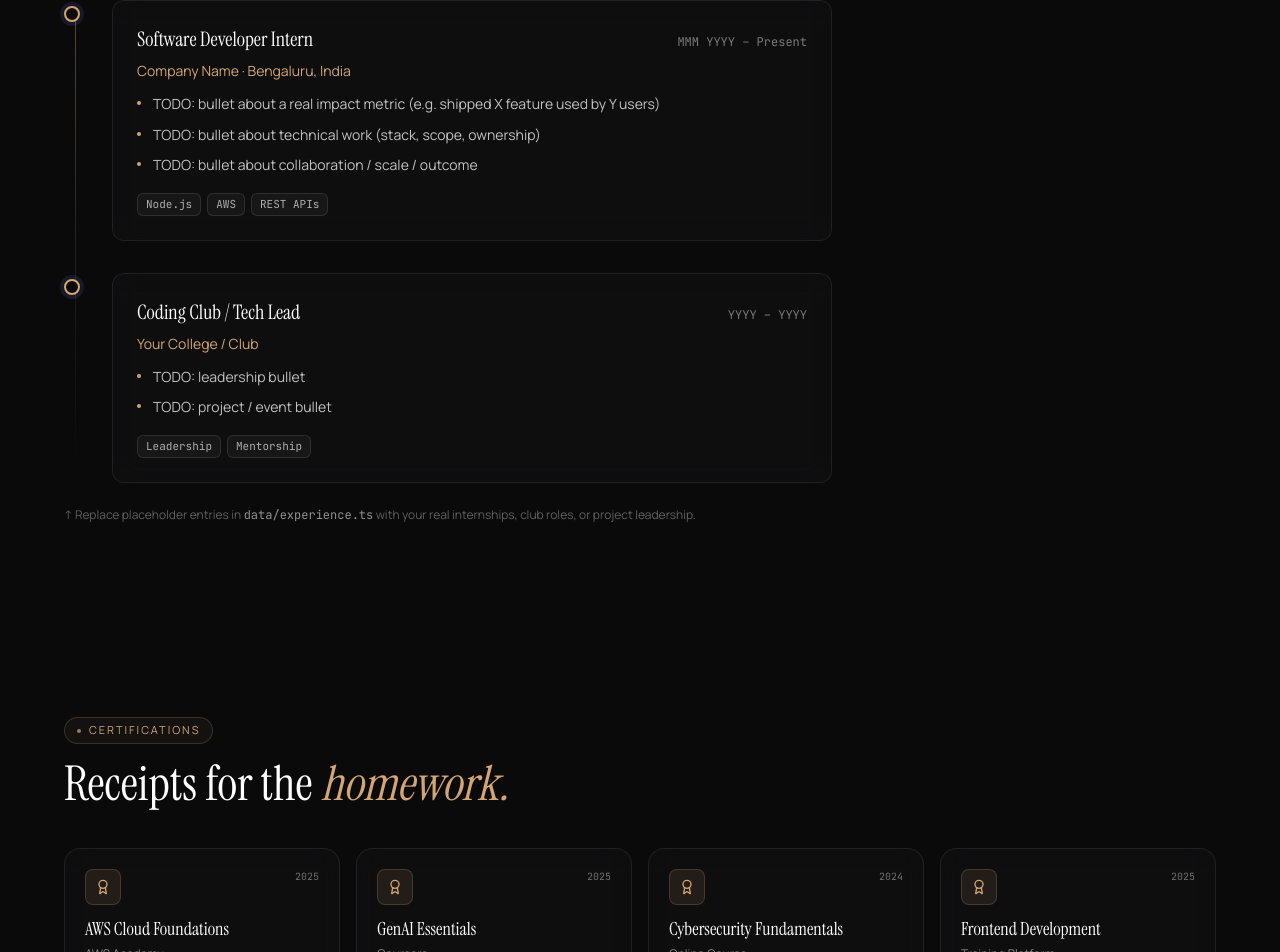
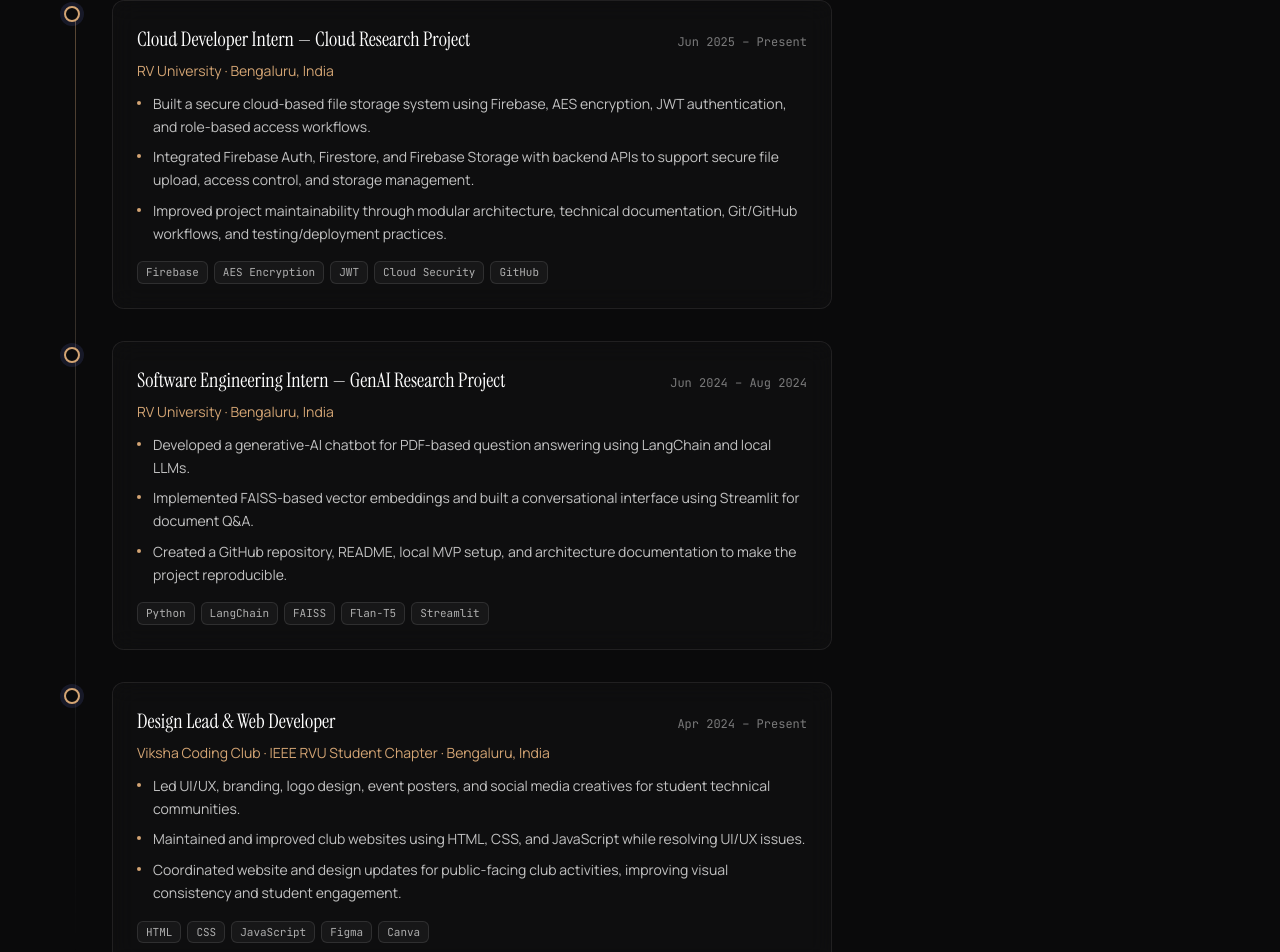
Before and after one commit to Asky03/tech-portfolio, a Next.js app: page / in a window 1280 px wide. Shown: the part 4459-5411 px from the top of the page. Built offline with nearby package versions, Linux system fonts and the light colour scheme; no server answers.

Commit message:
Feat/content update (#7)
* featuure about section in components

* command menu added for UI

* chore: remove Notes section until real blog posts exist

* feat(experience): add three real experience entries

* experiance section updated

```diff
--- a/data/experience.ts
+++ b/data/experience.ts
@@ -8,31 +8,44 @@
   tags?: string[];
 }
 
-// TODO: Fill in real entries. The placeholders below should be replaced or removed.
-// Keep period format consistent: "Mon YYYY – Mon YYYY" or "Mon YYYY – Present".
 export const experience: ExperienceItem[] = [
   {
-    id: 'placeholder-1',
-    role: 'Software Developer Intern', // TODO: replace with real role
-    org: 'Company Name', // TODO: replace
-    period: 'MMM YYYY – Present', // TODO: replace
+    id: 'rvu-cloud-research',
+    role: 'Cloud Developer Intern — Cloud Research Project',
+    org: 'RV University',
+    period: 'Jun 2025 – Present',
     location: 'Bengaluru, India',
     bullets: [
-      'TODO: bullet about a real impact metric (e.g. shipped X feature used by Y users)',
-      'TODO: bullet about technical work (stack, scope, ownership)',
-      'TODO: bullet about collaboration / scale / outcome',
+      'Built a secure cloud-based file storage system using Firebase, AES encryption, JWT authentication, and role-based access workflows.',
+      'Integrated Firebase Auth, Firestore, and Firebase Storage with backend APIs to support secure file upload, access control, and storage management.',
+      'Improved project maintainability through modular architecture, technical documentation, Git/GitHub workflows, and testing/deployment practices.',
     ],
-    tags: ['Node.js', 'AWS', 'REST APIs'],
+    tags: ['Firebase', 'AES Encryption', 'JWT', 'Cloud Security', 'GitHub'],
   },
   {
-    id: 'placeholder-2',
-    role: 'Coding Club / Tech Lead', // TODO: replace if applicable
-    org: 'Your College / Club',
-    period: 'YYYY – YYYY',
+    id: 'rvu-genai-research',
+    role: 'Software Engineering Intern — GenAI Research Project',
+    org: 'RV University',
+    period: 'Jun 2024 – Aug 2024',
+    location: 'Bengaluru, India',
     bullets: [
-      'TODO: leadership bullet',
-      'TODO: project / event bullet',
+      'Developed a generative-AI chatbot for PDF-based question answering using LangChain and local LLMs.',
+      'Implemented FAISS-based vector embeddings and built a conversational interface using Streamlit for document Q&A.',
+      'Created a GitHub repository, README, local MVP setup, and architecture documentation to make the project reproducible.',
     ],
-    tags: ['Leadership', 'Mentorship'],
+    tags: ['Python', 'LangChain', 'FAISS', 'Flan-T5', 'Streamlit'],
+  },
+  {
+    id: 'viksha-ieee-design',
+    role: 'Design Lead & Web Developer',
+    org: 'Viksha Coding Club · IEEE RVU Student Chapter',
+    period: 'Apr 2024 – Present',
+    location: 'Bengaluru, India',
+    bullets: [
+      'Led UI/UX, branding, logo design, event posters, and social media creatives for student technical communities.',
+      'Maintained and improved club websites using HTML, CSS, and JavaScript while resolving UI/UX issues.',
+      'Coordinated website and design updates for public-facing club activities, improving visual consistency and student engagement.',
+    ],
+    tags: ['HTML', 'CSS', 'JavaScript', 'Figma', 'Canva'],
   },
 ];
```
